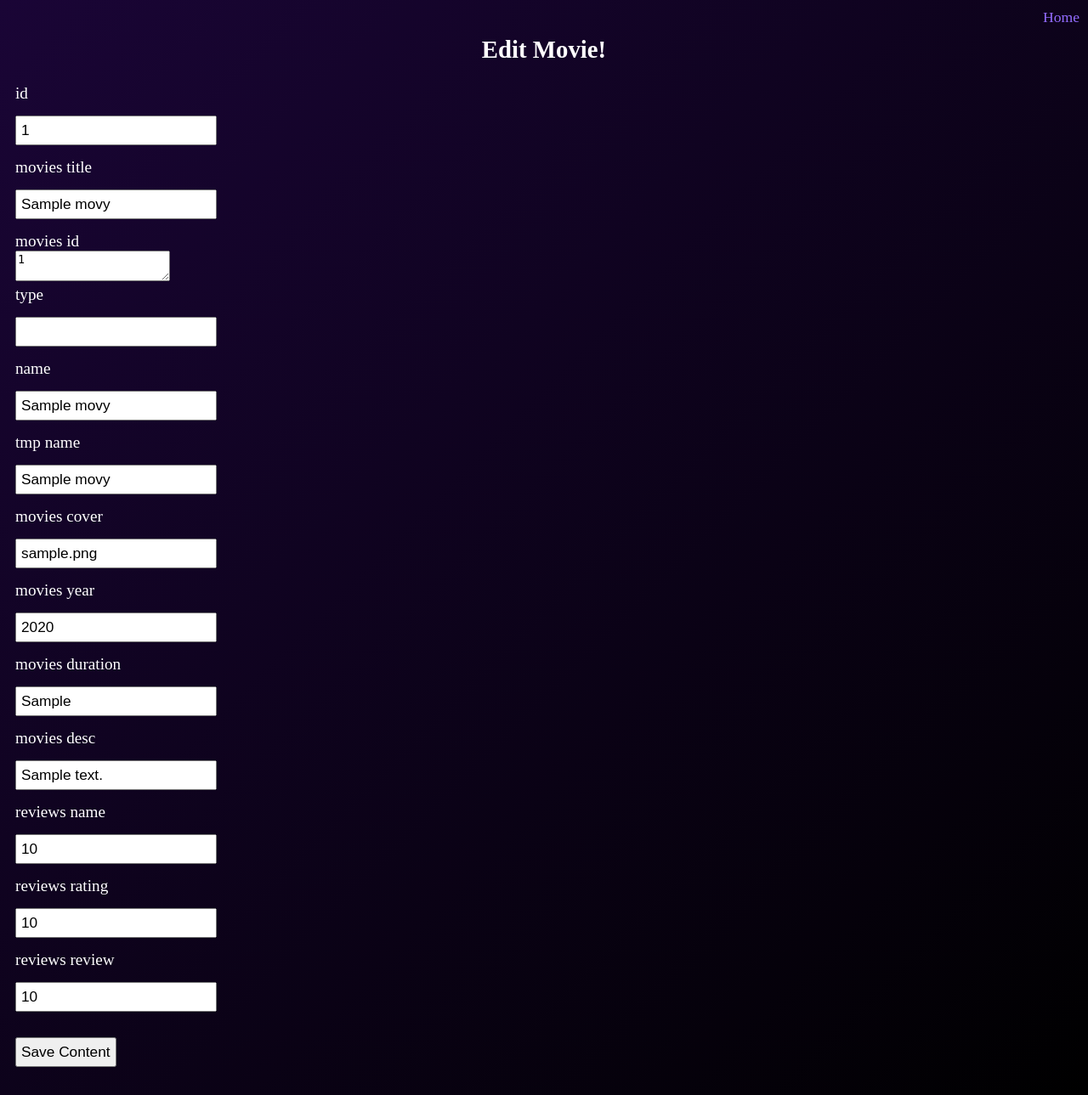
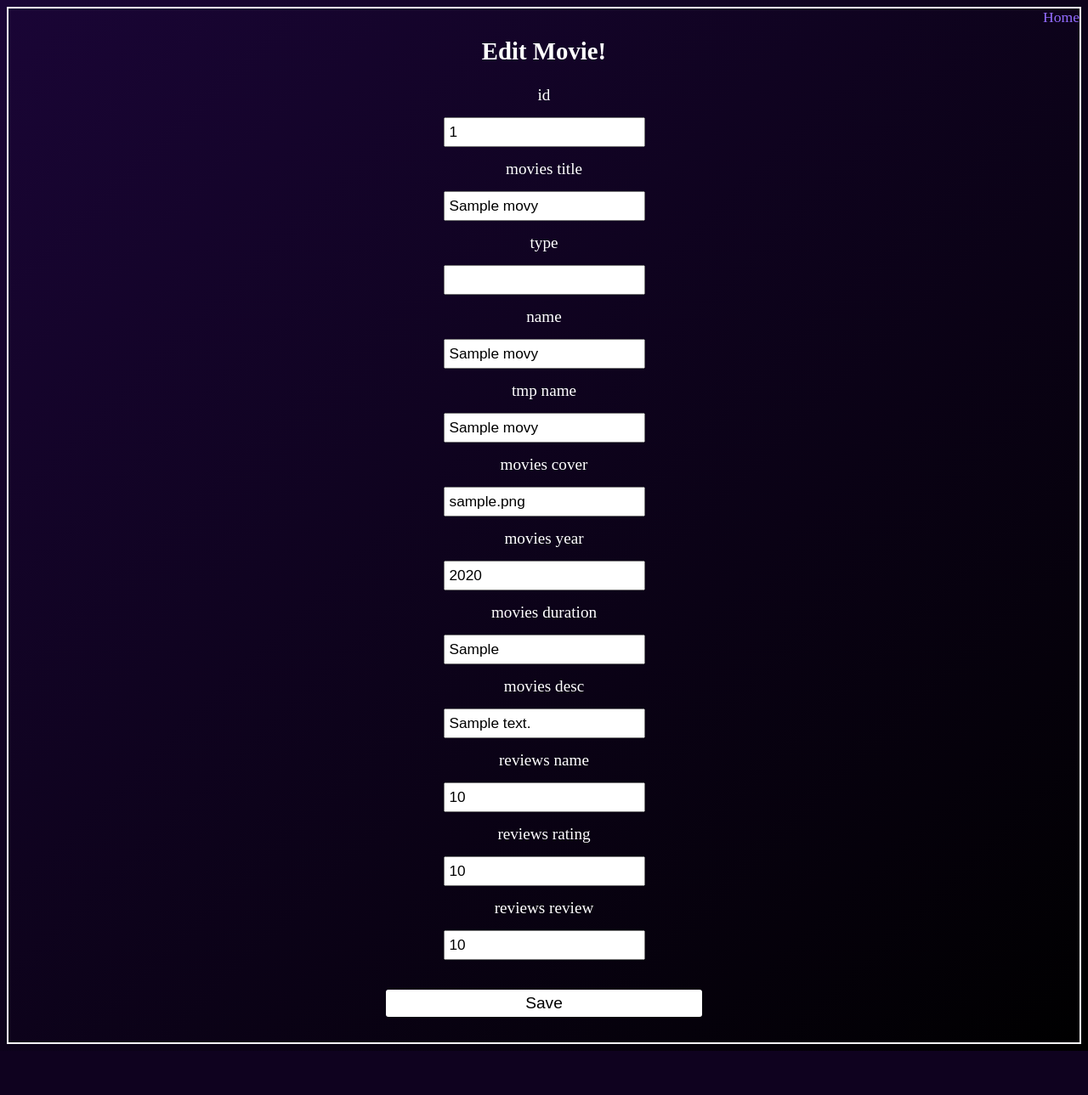
Before and after one commit to Fwyllie/wyllie_f_customCMS, a PHP site: page /admin/admin_editMovie.php?id=1 in a window 1280 px wide. Shown: the whole page at 85% size. After the commit the page ends 1237 px from the top, so only its background shows below. Run offline with PHP 8.4, Linux system fonts and the light colour scheme; tables that the repository leaves empty or names only in its code hold one stand-in row (values such as "Sample post").

Commit message:
updated styling

```diff
--- a/admin/admin_editMovie.php
+++ b/admin/admin_editMovie.php
@@ -10,7 +10,7 @@
 </head>
 <body>
 <a class="homeButton" href="admin_index.php">Home</a>
-<div class="editMovieDiv">
+<div class="editDiv">
 	<h2>Edit Movie!</h2>
 	<?php
 		$tbl = "tbl_movies";
--- a/admin/admin_editUser.php
+++ b/admin/admin_editUser.php
@@ -10,7 +10,7 @@
 </head>
 <body>
 <a class="homeButton" href="admin_index.php">Home</a>
-<div class="editMovieDiv">
+<div class="editDiv">
 	<h2>Edit User!</h2>
 	<?php
 		$tbl = "tbl_user";
--- a/admin/admin_selectUserEdit.php
+++ b/admin/admin_selectUserEdit.php
@@ -19,7 +19,7 @@
 	<?php
 		while($row = mysqli_fetch_array($users)){
 			echo "<div id=\"usersEdit\"><p id=\"editName\">{$row['user_fname']}</p>
-			<a id=\"editButton\" href=\"admin_editUser.php?id={$row['user_id']}\">Edit Movie Details</a>
+			<a id=\"editUserButton\" href=\"admin_editUser.php?id={$row['user_id']}\">Edit User</a>
 			</div> ";
 		}
 	 ?>
--- a/admin/css/main.css
+++ b/admin/css/main.css
@@ -5,6 +5,8 @@ body{
 #loginFormDiv{
   text-align: center;
   color: white;
+  padding: 10px;
+  border: 2px solid white;
 }
 #loginFormDiv h1{
   font-size: 1.6em;
@@ -121,10 +123,10 @@ body{
   padding: 10px;
   text-align: center;
 }
-#moviesEdit:nth-of-type(even){
+#moviesEdit:nth-of-type(even), #usersEdit:nth-of-type(even), .delItemDiv:nth-of-type(even){
   background-color: rgba(255, 255, 255, 0.1);
 }
-#moviesEdit, .delItemDiv{
+#moviesEdit, #usersEdit, .delItemDiv{
   text-align: left;
   font-size: 1.2em;
   border-bottom: 2px solid #936CFF;
@@ -133,7 +135,7 @@ body{
   display: inline-block;
   margin: 25px 10px ;
 }
-#editButton, .delButton, .editRevButton{
+#editButton, #editUserButton, .delButton, .editRevButton{
   display: inline-block;
   color: white;
   text-decoration: none;
@@ -147,32 +149,46 @@ body{
 .editRevButton{
   margin-top: 45px;
 }
-#editButton:hover{
+#editUserButton{
+  margin-top: 25px;
+}
+#editButton:hover, #editUserButton:hover{
   color: #936CFF;
 }
 .delButton:hover, .editRevButton:hover{
   color: #BD211E;
 }
-
-.editMovieDiv{
+.editDiv{
   color: white;
   text-align: center;
   font-size: 1.2em;
   padding: 10px;
+  border: 2px solid white;
 }
 .editMovieForm{
   text-align: left;
 }
-.editMovieForm input, .editMovieForm  select{
+.editForm input, .editForm  select{
   margin: 15px 0;
   padding: 5px;
   font-size: 0.9em;
 }
-.editMovieForm  select{
+.editForm  select{
   font-size: 0.8em;
+}
+#submitEdit{
+  color: #000;
+  margin: 20px 30%;
+  width: 30%;
+  font-size: 1em;
+  padding: 5px;
+  border: 0px;
+  background-color: #fff;
+  border-radius: 3px;
 }
 #submitEdit:hover{
   background-color: #936CFF;
+  border: 0px;
 }
 /***CREATE USER**/
 #createDiv{
@@ -187,7 +203,7 @@ body{
 /*************MEDIA QUERIES******************/
 
 @media screen and (min-width:640px) {
-  #indexDiv{
+  #indexDiv, #loginFormDiv{
     margin-top: 10%;
   }
   #indexDiv a {
@@ -204,7 +220,7 @@ body{
   }
 }
 @media screen and (min-width:1024px) {
-  #indexDiv{
+  #indexDiv, #loginFormDiv{
     width: 70%;
     margin: 10% auto 0;
   }
@@ -221,7 +237,7 @@ body{
   }
 }
 @media screen and (min-width:1400px) {
-  #indexDiv{
+  #indexDiv, #loginFormDiv{
     width: 60%;
     margin: 10% auto 0;
   }
--- a/admin/phpscripts/addMovie.php
+++ b/admin/phpscripts/addMovie.php
@@ -5,16 +5,23 @@
     if($cover['type'] == "image/jpg" || $cover['type'] == "image/jpeg"){
       $targetPath = "../images/{$cover['name']} ";
       if(move_uploaded_file($cover['tmp_name'], $targetPath)){
-        // echo "File transfered";
         $th_copy = "../images/TH_{$cover['name']}";
         if(!copy($targetPath, $th_copy)){
           $message = "Oops, something didn't work";
           return $message;
         }
+        $size = getimagesize($targetpath);
+        list( $width,$height ) = getimagesize($targetpath);
+        $newwidth = 405;
+        $newheight = 600;
+        $thumb = imagecreatetruecolor( $newwidth, $newheight);
+        $source = imagecreatefromjpeg($th_copy);
+        imagecopyresized($thumb, $source, 0, 0, 0, 0, $newwidth, $newheight, $width, $height);
+        imagejpeg( $thumb, $th_copy, 100 );
+        $out_image=addslashes(file_get_contents($th_copy));
 
         //Add to db
-        $qstring = "INSERT INTO tbl_movies VALUES(NULL, '{$title}', '{$cover['name']}', '{$year}', '{$duration}', '{$desc}', '{$trailer}')";
-        // echo $qstring;
+        $qstring = "INSERT INTO tbl_movies VALUES(NULL, '{$title}', 'th_{$cover['name']}', '{$year}', '{$duration}', '{$desc}', '{$trailer}')";
         $movieResult = mysqli_query($link, $qstring);
         if($movieResult){
           $qstring2 = "SELECT * FROM tbl_movies ORDER BY movies_id DESC LIMIT 1";
@@ -23,22 +30,12 @@
           $lastID = $row['movies_id'];
           $qstring3 = "INSERT INTO tbl_mov_genre VALUES(NULL, {$lastID}, {$genre})";
           $movieResult3 = mysqli_query($link, $qstring3);
-          //echo "SHE WORKED";
         }else{
           $message = "There was an error adding that movie, please try again";
           return $message;
         }
-        // redirect_to("admin_index.php");
+        redirect_to("admin_index.php");
       }
-      $newwidth = 405;
-      $newheight = 600;
-      $size = getimagesize($targetPath);
-      // echo $size[3];
-      // echo $size[1];
-      // echo $size[0];
-      $source = imagecreatefromjpeg($targetPath);
-      $new = imagecreatefromjpeg($th_copy);
-      imagecopyresized($new, $source, 0, 0, 0, 0, $newwidth, $newheight, $size[0], $size[1]);
     }
     else{
       echo "WRONG FILE TYPE";
--- a/admin/phpscripts/single_edit_form.php
+++ b/admin/phpscripts/single_edit_form.php
@@ -5,7 +5,7 @@
     $result = getSingle($tbl, $col, $id);
     $getResult = mysqli_fetch_array($result);
 
-    echo "<form class=\"editMovieForm\" action=\"phpscripts/edit.php\" method=\"post\">";
+    echo "<form class=\"editForm\" action=\"phpscripts/edit.php\" method=\"post\">";
     echo "<input hidden name=\"tbl\" value=\"{$tbl}\">";
     echo "<input hidden name=\"col\" value=\"{$col}\">";
     echo "<input hidden name=\"id\" value=\"{$id}\">";
@@ -19,16 +19,16 @@
       $fieldType = $dataType->type;
 
       if($fieldName != $col){
-        if($fieldName != "252" && $fieldName != "movies id"){
+        if($fieldName != "252" && $fieldName != "movies id" && $fieldName != "user id" && $fieldName != "user ip" && $fieldName != "user created"){
           echo "<label>{$fieldName}</label><br>";
-          echo "<input type=\"text\" name=\"{$fieldName}\" value=\"{$getResult[$i]}\"<br><br>";
-        }else{
+          echo "<input class=\"editInput\" type=\"text\" name=\"{$fieldName}\" value=\"{$getResult[$i]}\"<br><br>";
+        }else if($fieldName != "movies id" && $fieldName != "user id" && $fieldName != "user ip" && $fieldName != "user created"){
           echo "<label>{$fieldName}</label><br>";
-          echo "<textarea name=\"{$fieldName}\">{$getResult[$i]}</textarea><br>";
+          echo "<textarea class=\"editInput\" name=\"{$fieldName}\">{$getResult[$i]}</textarea><br>";
         }
       }
     }
-    echo "<input id=\"submitEdit\" type=\"submit\" name=\"submit\" value=\"Save Content\">";
+    echo "<button id=\"submitEdit\" type=\"submit\" name=\"submit\">Save</button>";
     echo "</form>";
   }
 
```
Also changed, not shown: images/TH_jpg.jpg (deleted), 1 other file.
